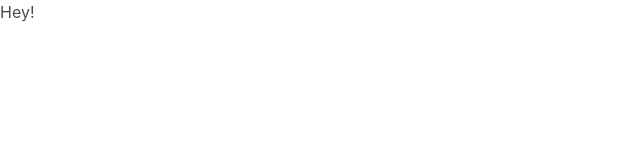
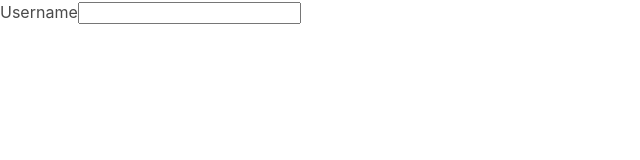
Before and after one commit to JGrant024/toyProgram, a plain HTML site: page index.html in a window 1280 px wide. Shown: the whole page, without its empty margins (0-640 px from the left). Drawn offline with nearby package versions, Linux system fonts and the light colour scheme.

Commit message:
added read me file with directions updated index.html file added username and input in js file

```diff
--- a/index.html
+++ b/index.html
@@ -11,7 +11,7 @@
     <link rel="stylesheet" href="./CSS/main.css" />
   </head>
   <body>
-    <h1>Hey!</h1>
+    <div id="formContainer"></div>
     <script src="./js/main.js"></script>
   </body>
 </html>
--- a/js/main.js
+++ b/js/main.js
@@ -1 +1,25 @@
-console.log("Whats up! ")
+document.addEventListener("DOMContentLoaded", () => {
+  console.log("DOM Ready!");
+
+  // create form for Github username
+  const githubForm = document.createElement("form");
+  githubForm.id = "githubForm";
+
+  const userNameLabel = document.createElement("label");
+  userNameLabel.textContent = "Username";
+
+  const usernameInput = document.createElement("input");
+  usernameInput.type = "text";
+  usernameInput.id = "username";
+  usernameInput.name = "username";
+
+  const submitButton = document.createElement("button");
+  submitButton.type = "submit";
+  submitButton.textContent = "Submit";
+  console.log(submitButton);
+
+  githubForm.appendChild(userNameLabel);
+  githubForm.appendChild(usernameInput);
+
+  document.body.appendChild(githubForm);
+});
```
Also changed, not shown: 1 other file.
